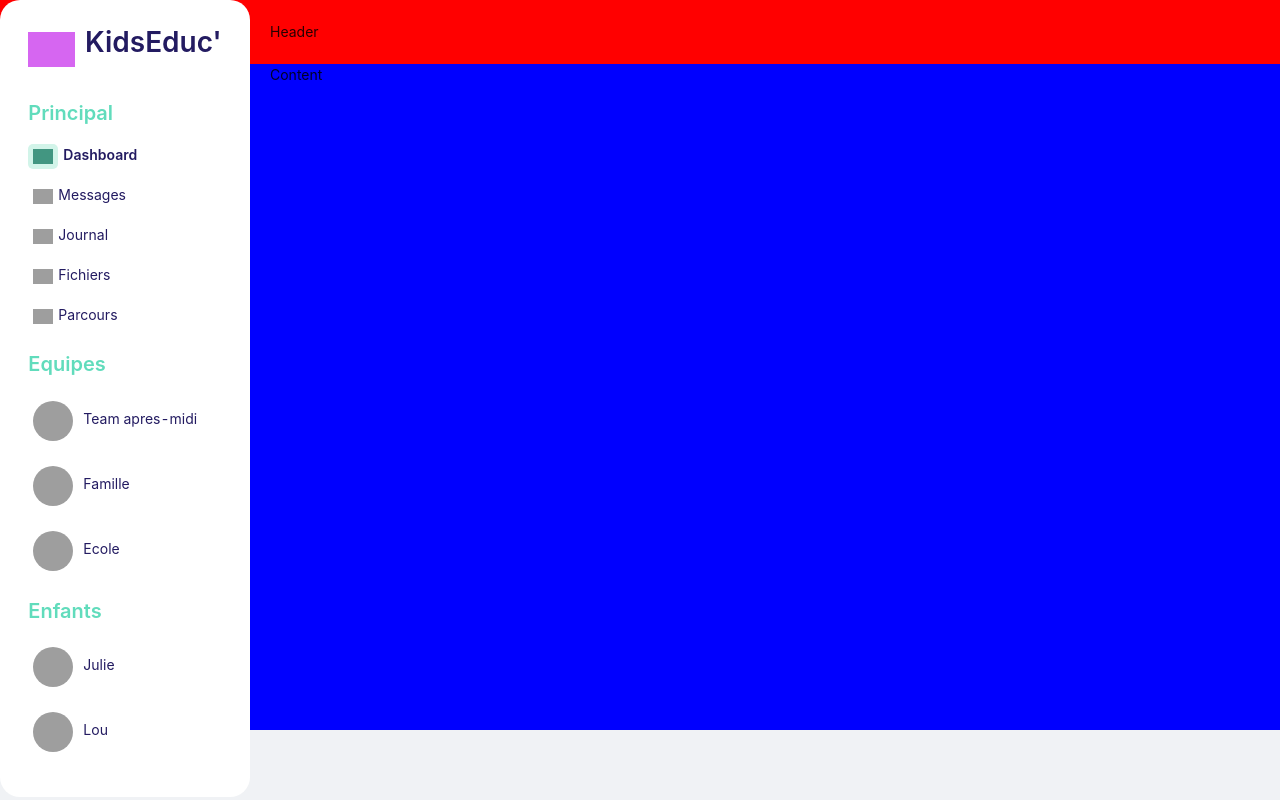
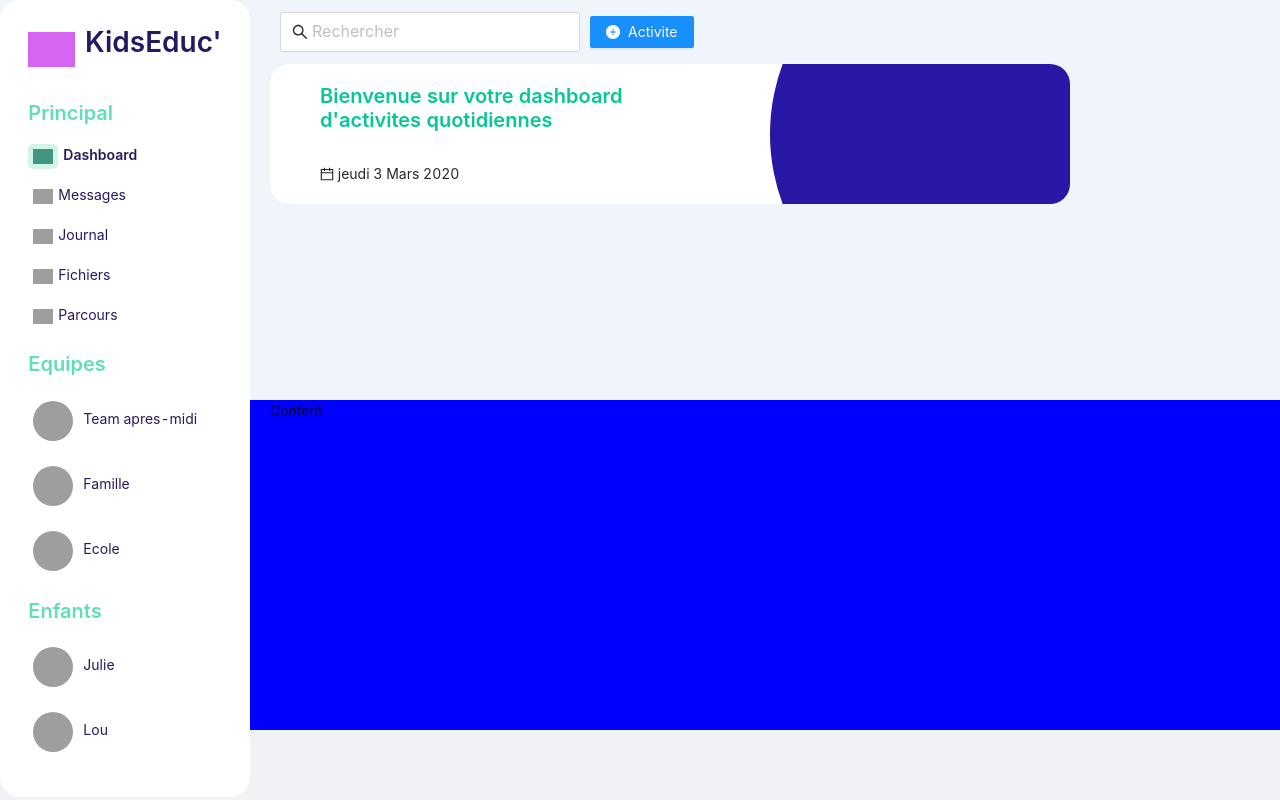
Before and after one commit to allan-fk/kids-educ, a React (Create React App) app: page / in a window 1280 px wide. Shown: the top 800 px of the page. Built offline with nearby package versions, Linux system fonts and the light colour scheme; grey boxes are pictures that could not be loaded.

Commit message:
header search-bar and home message

```diff
--- a/src/components/Header.js
+++ b/src/components/Header.js
@@ -1,5 +1,6 @@
 import React, { Component } from 'react'
-import { Layout } from 'antd';
+import { Layout, Input, Button, Row, Col } from 'antd';
+import { SearchOutlined, PlusCircleFilled, CalendarOutlined } from '@ant-design/icons';
 import styled from 'styled-components'
 import * as palette from '../Variables'
 
@@ -23,7 +24,76 @@ const SideBarContainer = styled.div`
 export default class SideBarLeft extends Component {
   render() {
     return (
-      <Header style={{ backgroundColor: 'red', paddingLeft: '270px' }}>Header</Header>
+      <Header style={{
+        backgroundColor: '#f0f4fb',
+        paddingLeft: '270px',
+        height: '400px',
+      }}>
+        <Row>
+          <Col>
+            <Input
+              size="large"
+              placeholder="Rechercher"
+              prefix={<SearchOutlined />}
+              style={{ width: '300px', margin: '0 10px' }}
+            />
+            <Button type="primary">
+              <PlusCircleFilled />
+          Activite
+        </Button>
+          </Col>
+        </Row>
+        <Row>
+          <Col
+            style={{
+              backgroundColor: 'white',
+              width: '100vh',
+              borderRadius: '20px',
+              overflow: 'hidden',
+            }}
+          >
+            <Row
+              style={{
+                height: '140px'
+              }}
+            >
+              <Col
+                style={{
+                  padding: '20px 0px 0px 50px',
+                  // width: 'fit-content'
+                }}
+                span={12}
+              >
+                <h4
+                  style={{
+                    color: '#04c795',
+                    lineHeight: 'normal'
+                  }}
+                >
+                  Bienvenue sur votre dashboard
+                  <br />
+                  d'activites quotidiennes
+              </h4>
+                <p> <CalendarOutlined /> jeudi 3 Mars 2020</p>
+              </Col>
+              <Col span={12}>
+                <span
+                  style={{
+                    height: '400px',
+                    width: '400px',
+                    backgroundColor: 'rgb(39, 23, 164)',
+                    borderRadius: '50%',
+                    display: 'inline-block',
+                    right: '-100px',
+                    position: 'absolute',
+                    top: '-130px',
+                  }}
+                />
+              </Col>
+            </Row>
+          </Col>
+        </Row>
+      </Header>
     )
   }
 }
```
